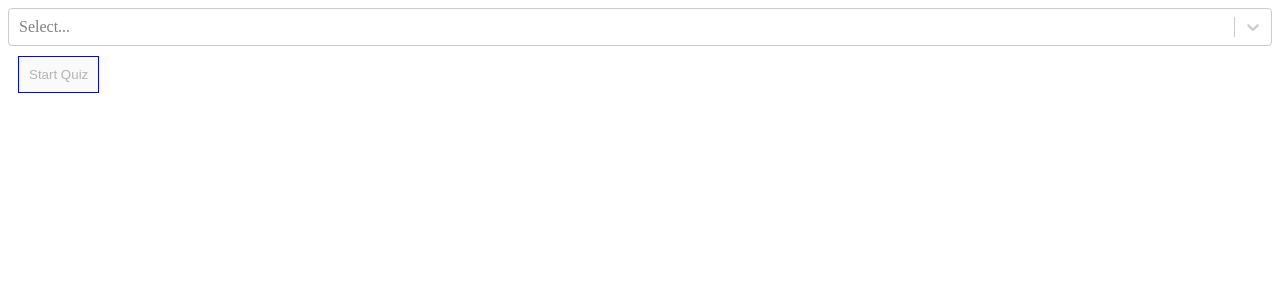
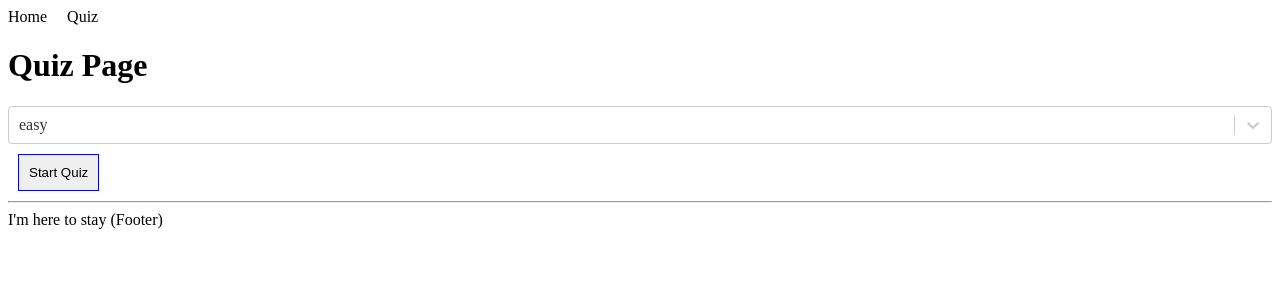
Before and after one commit to EECS/trivia-app, a Next.js app: page /quiz in a window 1280 px wide. Shown: the top 300 px of the page. Built offline with nearby package versions, Linux system fonts and the light colour scheme.

Commit message:
Resolve type errors/warnings.

```diff
--- a/components/ConfigureQuiz/index.tsx
+++ b/components/ConfigureQuiz/index.tsx
@@ -1,14 +1,17 @@
 import React from "react";
-import Select from "react-select";
+import Select, { ValueType } from "react-select";
+
+//Types import
+import { TOption } from "../../types/ConfigureQuiz/ConfigureQuiz.types";
 
 import Button from '../Button';
 
 import { DIFFICULTY_OPTIONS } from './constants';
 
 type Props = {
-    onDifficultySelect: Function,
+    onDifficultySelect(value: ValueType<TOption>): void,
     onStartClick: Function,
-    selectedDifficulty?: string,
+    selectedDifficulty: TOption,
 };
 
 
@@ -17,8 +20,9 @@
         <div>
             <Select
                 options={DIFFICULTY_OPTIONS}
-                onChange={onDifficultySelect}
+                onChange={option => onDifficultySelect(option)}
                 value={selectedDifficulty}
+                defaultValue={DIFFICULTY_OPTIONS[0]}
             />
             <Button onClick={onStartClick} disabled={!selectedDifficulty}>Start Quiz</Button>
         </div>
--- a/package.json
+++ b/package.json
@@ -26,6 +26,7 @@
     "@types/node": "^12.12.21",
     "@types/react": "^16.9.16",
     "@types/react-dom": "^16.9.4",
+    "@types/react-select": "^3.0.14",
     "babel-jest": "^26.1.0",
     "enzyme": "^3.11.0",
     "enzyme-adapter-react-16": "^1.15.2",
--- a/pages/quiz.tsx
+++ b/pages/quiz.tsx
@@ -1,49 +1,56 @@
-import React, { useState, useEffect } from "react";
+import React, { useState } from "react";
 
 import Layout from "../components/Layout";
-import Quiz from "../components/Quiz";
 import axios from "axios";
-import QuizList from "../components/QuizList";
 import Question from "../components/Question";
 import Scoreboard from "../components/Scoreboard";
 import ConfigureQuiz from "../components/ConfigureQuiz";
 import Button from "../components/Button";
 
+//Types import
+import { TOption } from "../types/ConfigureQuiz/ConfigureQuiz.types";
+import { TAPIQuizResponse } from "../types/quiz/quiz.types";
+
+
+//Constants import
+import { DIFFICULTY_OPTIONS } from "../components/ConfigureQuiz/constants";
+
 const QuizPage = () => {
-  const [questions, setQuestions] = useState([]);
-  const [difficulty, setDifficulty] = useState();
+  const [questions, setQuestions] = useState<TAPIQuizResponse[]>([]);
+  const [difficulty, setDifficulty] = useState<TOption>({
+    label: DIFFICULTY_OPTIONS[0].label,
+    value: DIFFICULTY_OPTIONS[0].value
+  });
   const [currentQuestionIndex, setCurrentQuestionIndex] = useState(0);
   const [score, setScore] = useState(0);
-  const [loading, setLoading] = useState(false);
   const [isDisplayingResults, setIsDisplayingResults] = useState(false);
   // const [quizEnd, setQuizEnd] = useState(false);
 
   const onStartClick = () => {
     if (!difficulty) return;
-    setLoading(true);
     const url = `https://opentdb.com/api.php?amount=10&category=22&difficulty=${difficulty.value}`;
     axios.get(url).then((res) => {
-      setLoading(false);
       setScore(0);
       setQuestions(res.data.results);
       setCurrentQuestionIndex(0);
-    }, []);
+    }).catch(err => {
+      console.error(err)
+    });
   };
 
   const onReset = () => {
     setQuestions([]);
-    setDifficulty();
+    setDifficulty({ label: DIFFICULTY_OPTIONS[1].label, value: DIFFICULTY_OPTIONS[1].value });
     setCurrentQuestionIndex(0);
     setScore(0);
-    setLoading(false);
     setIsDisplayingResults(false);
   };
 
-  const onDifficultySelect = (selectedOption) => {
+  const onDifficultySelect = (selectedOption: TOption) => {
     setDifficulty(selectedOption);
   };
 
-  const handleAnswer = (answer) => {
+  const handleAnswer = (answer: string) => {
     const correctAnswer = questions[currentQuestionIndex].correct_answer;
     if (answer === correctAnswer) setScore(score + 1);
 
@@ -64,20 +71,11 @@
     );
   }
 
-  if (!questions.length)
-    return (
-      <ConfigureQuiz
-        onDifficultySelect={onDifficultySelect}
-        selectedDifficulty={difficulty}
-        onStartClick={onStartClick}
-      />
-    );
-
   return (
     <Layout title="Quiz | Trivia App">
       <h1>Quiz Page</h1>
-      <div class="main">
-        {questions.length === 0 ? (
+      <div className="main">
+        {questions.length === 0 && difficulty !== undefined ? (
           <ConfigureQuiz
             onDifficultySelect={onDifficultySelect}
             selectedDifficulty={difficulty}
@@ -88,10 +86,7 @@
               <Scoreboard score={score} />
               <Question
                 data={questions[currentQuestionIndex]}
-              onStartClick={onStartClick}
-              setScore={setScore}
                 handleAnswer={handleAnswer}
-              setCurrentQuestionIndex={setCurrentQuestionIndex}
               />
             </div>
           )}
--- /dev/null
+++ b/types/ConfigureQuiz/ConfigureQuiz.types.ts
@@ -0,0 +1,4 @@
+export type TOption = {
+    label: string,
+    value: string
+}
```
Also changed, not shown: types/quiz/quiz.types.ts (added, +8 -0 lines), 1 other file (tests, documents, lock files or other folders). Lines whose indentation alone changed are shown as unchanged.
